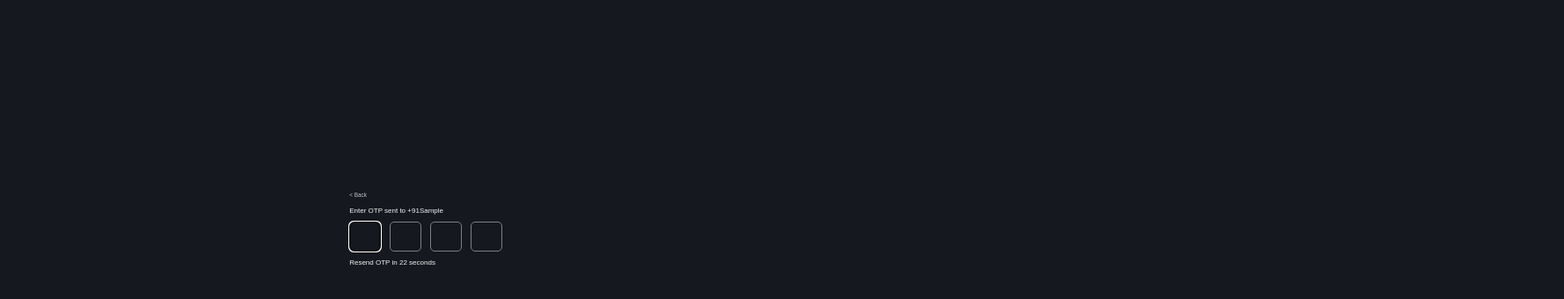
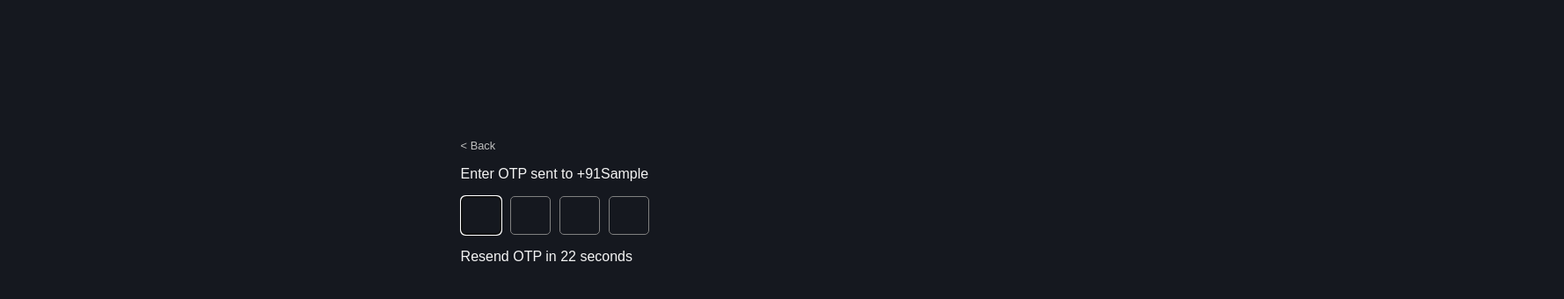
Before and after one commit to aashishstanl/Hotstar, a React (Vite) app: page / in a window 1280 px wide. Both pictures are taken after typing "Sample" into the empty fields and a click on the button "Submit". Shown: the top 340 px of the page at 88% size, 1778 px wide, since content can reach past the window. Built offline with nearby package versions, Linux system fonts and the light colour scheme.

Commit message:
changed layout

```diff
--- a/src/App.css
+++ b/src/App.css
@@ -1,30 +1,29 @@
 .App {
   font-family: sans-serif;
   background-color: #15181f;
-  width: fit-content;
+  width: 100%;
   color: whitesmoke;
-  margin: 15% 30%;
-  /* border: 1px solid grey; */
+  margin-left: 40%;
+  margin-top: 10%;
 }
 .App marquee {
   margin: 0;
   padding: 0;
-  font-size: 0.5em;
+  font-size: 1em;
 }
 
 #BackButton {
   font-family: Arial, Helvetica, sans-serif;
-
   color: silver;
   cursor: pointer;
-  font-size: 0.4rem;
+  font-size: 0.8em;
   margin: 10px;
 }
 
 .otpInput {
   border: 0.5px solid grey;
-  width: 30px;
-  height: 30px;
+  width: 40px;
+  height: 40px;
 
   margin-left: 10px;
   text-align: center;
@@ -34,7 +33,7 @@
   color: whitesmoke;
 }
 .EnterOtp p {
-  font-size: 0.5rem;
+  font-size: 1rem;
   font-weight: 400;
   text-align: left;
   margin-left: 10px;
@@ -43,14 +42,14 @@
 .EnterNumberContainer {
   font-family: sans-serif;
   color: whitesmoke;
-  margin: 15% 30%;
 }
 .EnterNumberContainer input::placeholder {
-  font-size: 0.6rem;
+  font-size: 0.8rem;
   padding-inline-start: 5px;
 }
 .EnterNumberContainer button {
   width: 100px;
-  font-size: 0.7rem;
+  font-size: 1rem;
   padding: 5px;
+  background-color: lightblue;
 }
```
